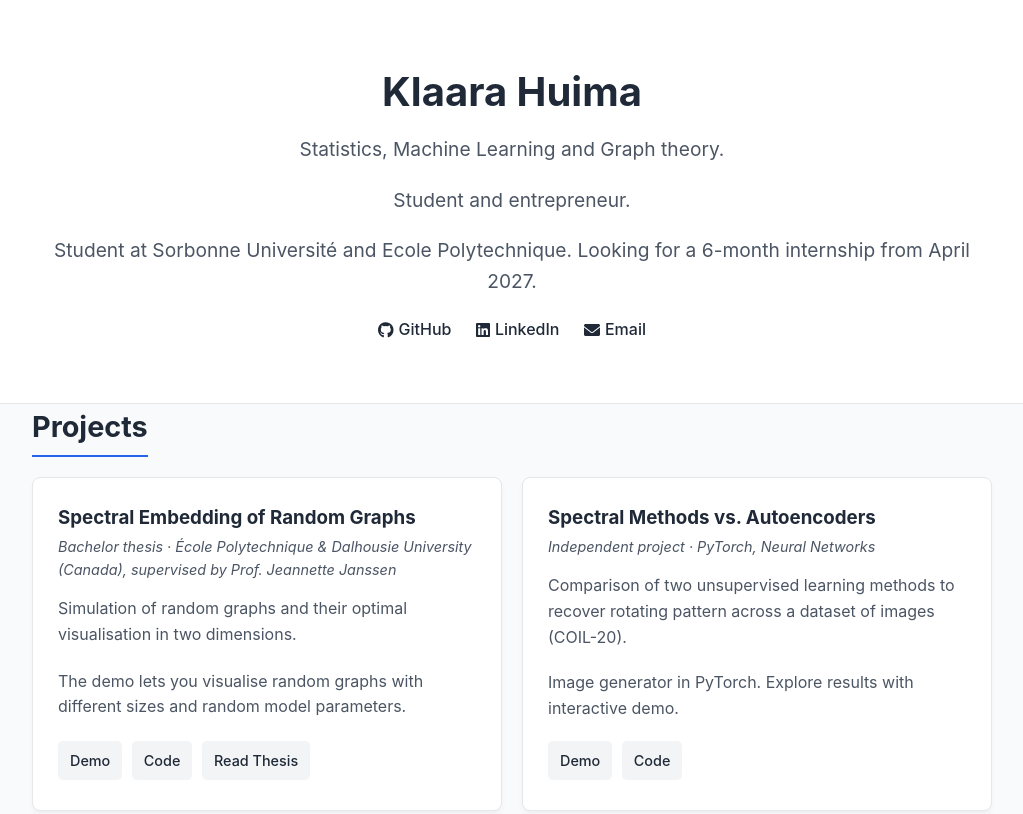
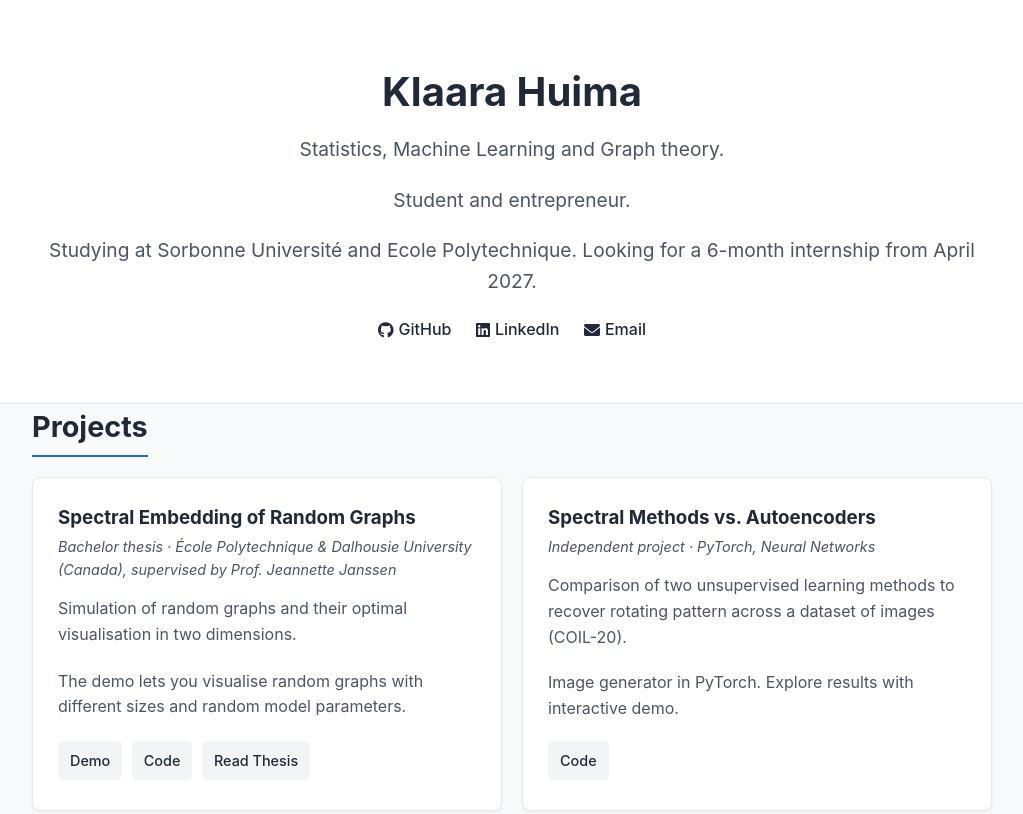
Before and after one commit to klaarahuima/klaarahuima.github.io, a plain HTML site: page index.html in a window 1280 px wide. Shown: the top 814 px of the page, without its empty margins (128-1151 px from the left). Drawn offline with Linux system fonts and the light colour scheme.

Commit message:
Update index.html

```diff
--- a/index.html
+++ b/index.html
@@ -15,7 +15,7 @@
             <h1>Klaara Huima</h1>
             <p>Statistics, Machine Learning and Graph theory.</p>
             <p>Student and entrepreneur.</p>
-            <p>Student at Sorbonne Université and Ecole Polytechnique. Looking for a 6-month internship from April 2027.</p>
+            <p>Studying at Sorbonne Université and Ecole Polytechnique. Looking for a 6-month internship from April 2027.</p>
             <div class="social-links">
                 <a href="https://github.com/klaarahuima" target="_blank" rel="noopener noreferrer"><i class="fab fa-github"></i> GitHub</a>
                 <a href="https://www.linkedin.com/in/klaarahuima/" target="_blank" rel="noopener noreferrer"><i class="fab fa-linkedin"></i> LinkedIn</a>
@@ -52,8 +52,7 @@
                     <p> Comparison of two unsupervised learning methods to recover rotating pattern across a dataset of images (COIL-20).</p>
                     <p> Image generator in PyTorch. Explore results with interactive demo.</p>
                     <div class="card-links">
-                        <a href="#" class="btn" target="_blank" rel="noopener noreferrer">Demo</a>
-                        <a href="#" class="btn" target="_blank" rel="noopener noreferrer">Code</a>
+                        <a href="https://github.com/klaarahuima/Manifold-Project" class="btn" target="_blank" rel="noopener noreferrer">Code</a>
                     </div>
                 </div>
 
```
